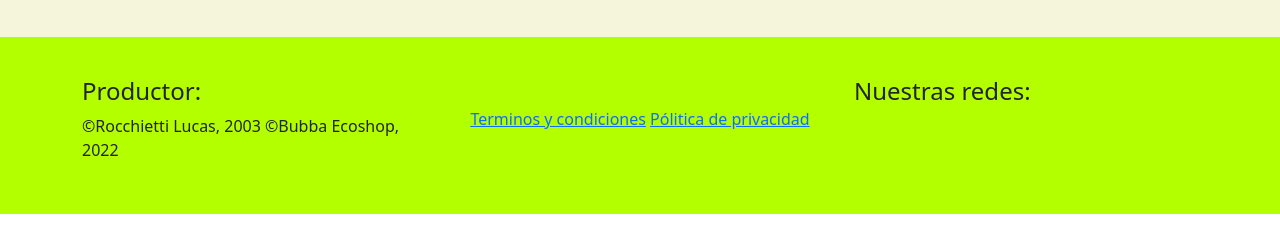
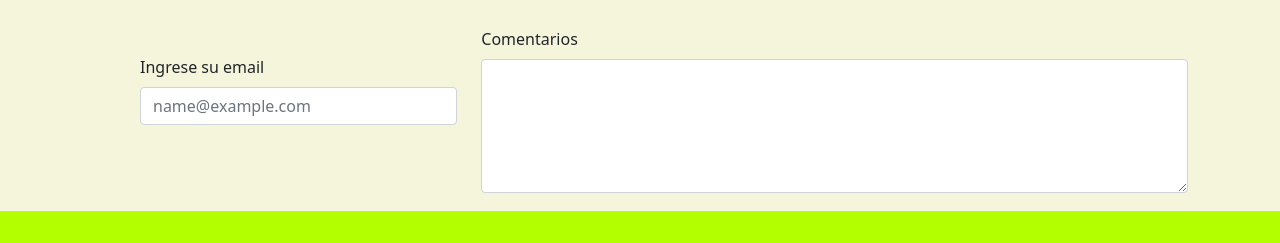
Before and after one commit to Rocchietti/Desafio6b, a plain HTML site: page pagues/catalogo.html in a window 1280 px wide. Shown: the part 851-1094 px from the top of the page. Before the commit the page ends 1065 px from the top, so only its background shows below. Drawn offline with nearby package versions, Linux system fonts and the light colour scheme.

Commit message:
catalogo

```diff
--- a/pagues/catalogo.html
+++ b/pagues/catalogo.html
@@ -54,8 +54,9 @@
             </div>
         </nav>
         <main>
+          <div class="container py-10">
             <section class="catalog">
-                <div class="catalogPrecio">
+                <div class="catalogPrecio ">
                     <h2>Baño</h2>
                     <hr>
                     <p>Cepillo=$150</p>
@@ -68,7 +69,7 @@
                     <img class=catalogue src="../IMG/cepillobaño.jpg" alt="">
                     <img class=catalogue src="../IMG/jabon.jpg" alt="">
                 </div>
-                <div class="catalogPrecio">
+                <div class="catalogPrecio ">
                     <h2>Cocina</h2>
                     <hr>
                     <p>Detergente=$250</p>
@@ -76,12 +77,12 @@
                     <p>frascos=$50</p>
                     <p>esponja vegetal=$360</p>
                 </div>
-                <div>
+                <div >
                     <img class=catalogue src="../IMG/cocina.jpg" alt="">
                     <img class=catalogue src="../IMG/detergente.jpg" alt="">
                     <img class=catalogue src="../IMG/sorbete.jpg" alt="">
                 </div>
-                <div class="catalogPrecio">
+                <div class="catalogPrecio ">
                     <h2>Higiene</h2>
                     <hr>
                     <p>jabon íntimo=$250</p>
@@ -93,9 +94,18 @@
                     <img class=catalogue src="../IMG/tampón.jpg" alt="">
                     <img class=catalogue src="../IMG/personal.jpg" alt="">
                 </div>
+                <div class="mb-5 ms-5 align-items-center" >
+                  <label for="exampleFormControlInput1" class="form-label">Ingrese su email</label>
+                  <input type="email" class="form-control" id="exampleFormControlInput1" placeholder="name@example.com">
+                </div>
+                <div class="mb-2 ms-4 align-items-center" >
+                  <label for="exampleFormControlTextarea1" class="form-label">Comentarios</label>
+                  <textarea class="form-control" id="exampleFormControlTextarea1" rows="5"></textarea>
+                </div>
+          </div>
             </section>
         </main>
-        <footer style="padding: 40px; " >
+        <footer style="padding:40px">
             <div class="container">
                 <div class="row">
                     <div class="col">
```
